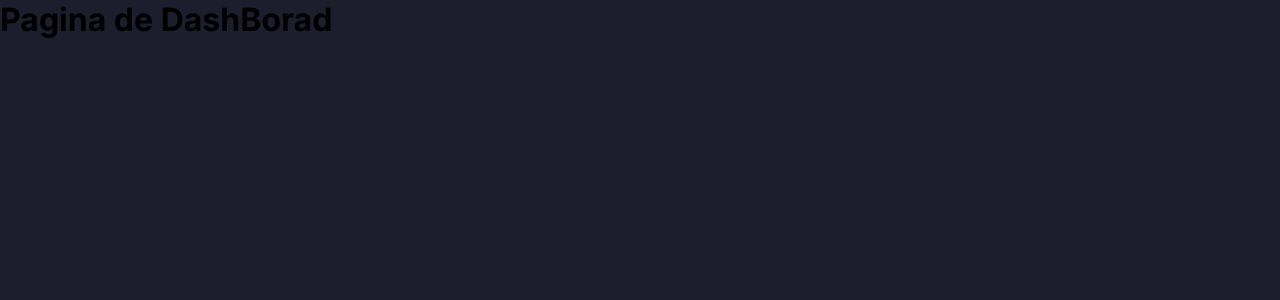
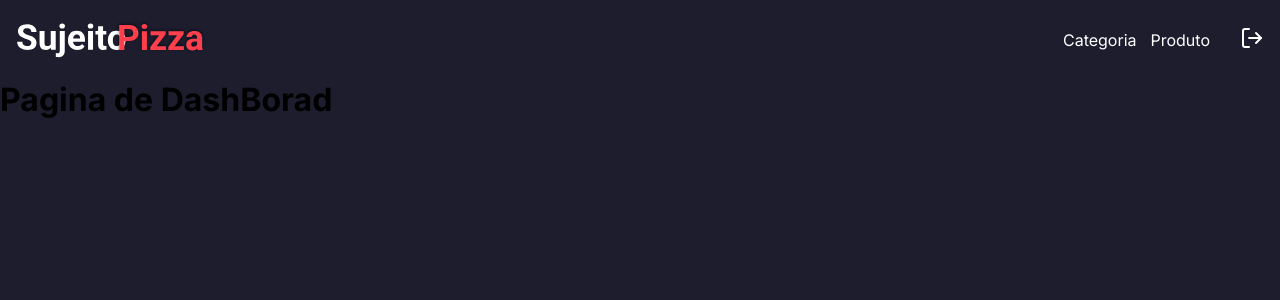
Before and after one commit to Dedee061/web-pizza, a Next.js app: page /dashboard in a window 1280 px wide. Shown: the top 300 px of the page. Built offline with nearby package versions, Linux system fonts and the light colour scheme.

Commit message:
Header area finished

```diff
--- /dev/null
+++ b/src/app/dashboard/components/Header/index.tsx
@@ -0,0 +1,33 @@
+import styles from "./styles.module.scss"
+import Link from "next/link";
+import Image from "next/image";
+import LogoImg from "/public/logo.svg";
+import {LogOutIcon} from 'lucide-react'
+export function Header() {
+  return (
+    <header className={styles.headerContainer}>
+      <div className={styles.headerContent}>
+        <Link href="/dashboard">
+          <Image
+            alt="logo sujeito pizza"
+            src={LogoImg}
+            width={190}
+            height={60}
+            priority={true}
+            quality={100}
+          />
+        </Link>
+        <nav>
+          <Link href="/dashborad/category">Categoria</Link>
+          <Link href="/dashborad/product">Produto</Link>
+
+          <form>
+            <button type="submit">
+            <LogOutIcon size={24} color="#fff"/>
+            </button>
+          </form>
+        </nav>
+      </div>
+    </header>
+  );
+}
--- /dev/null
+++ b/src/app/dashboard/components/Header/styles.module.scss
@@ -0,0 +1,46 @@
+.headerContainer{
+    height: 5rem;
+
+}
+
+.headerContent{
+    max-width: 1280px;
+    height: 5rem;
+    margin:  0 auto;
+    padding: 0 16px;
+
+    display: flex;
+    justify-content: space-between;
+    align-items: center;
+
+
+    nav{
+        display: flex;
+        align-items: center;
+        gap: 14px;
+
+        a{
+            color: var(--white);
+            text-decoration: none;
+            gap: 14px;
+            transition: color .8s;
+
+            &:hover{
+                color: var(--red-900);
+                transition: color .8s;
+            }
+        }
+
+        button{
+            border: 0;
+            background-color: transparent;
+            margin-left: 16px;
+            transition: transform 0.5s;
+
+            &:hover{
+                transform:  scale(1.2);
+            }
+        }
+    }
+
+}
--- /dev/null
+++ b/src/app/dashboard/layout.tsx
@@ -0,0 +1,10 @@
+import { Header } from "./components/Header"
+
+export default function DashboardLayout({children}: {children: React.ReactNode}){
+    return(
+        <>
+        <Header/>
+            {children}
+        </>
+    )
+}
```
